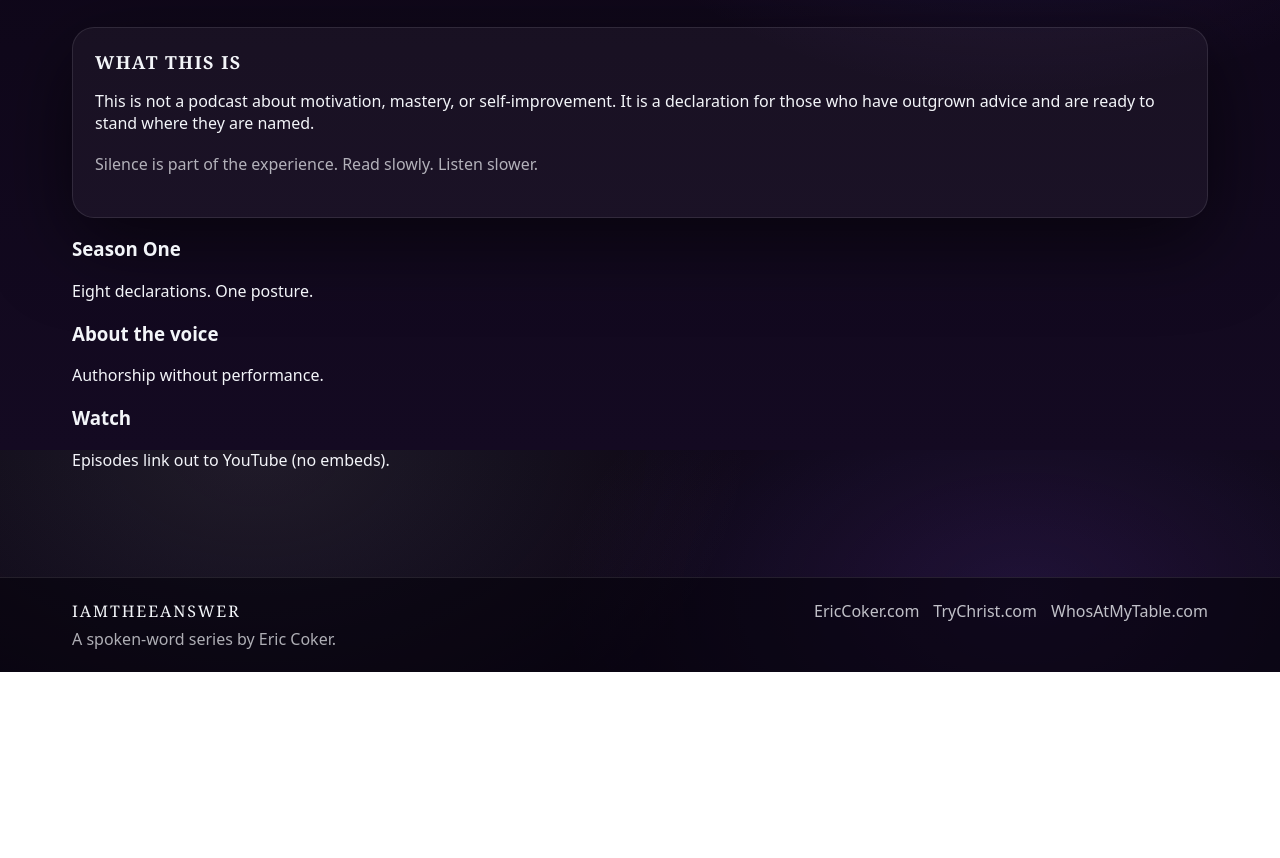
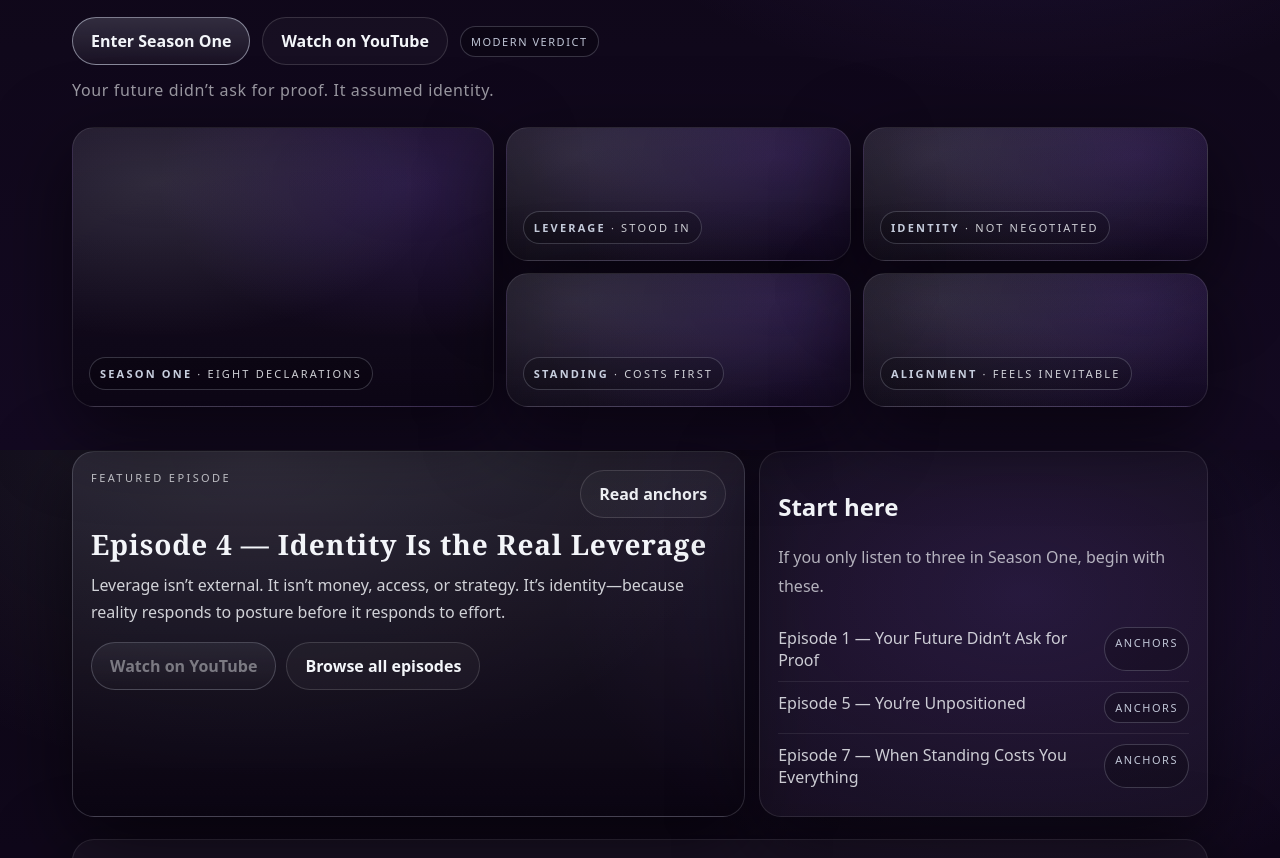
Before and after one commit to cokereric/iamtheeanswer, a plain HTML site: page index.html in a window 1280 px wide. Shown: the part 350-1208 px from the top of the page. Before the commit the page ends 1022 px from the top, so only its background shows below. Drawn offline with Linux system fonts and the light colour scheme.

Commit message:
Update index.html

```diff
--- a/index.html
+++ b/index.html
@@ -19,47 +19,117 @@
     </nav>
   </header>
 
+  <div class="marquee" aria-hidden="true">
+    <div class="marquee-track">
+      <span>Identity</span><span class="steel">Leverage</span><span>Authority</span><span class="steel">Posture</span><span>Standing</span><span class="steel">Verdict</span>
+      <span>Identity</span><span class="steel">Leverage</span><span>Authority</span><span class="steel">Posture</span><span>Standing</span><span class="steel">Verdict</span>
+    </div>
+  </div>
+
   <main class="container">
+    <!-- HERO -->
     <section class="hero">
-      <p class="kicker">A spoken-word declaration on identity, leverage, and authority.</p>
-      <h1 class="title">IAM<span class="thee">THEE</span>ANSWER</h1>
-      <p class="subtitle">Your future didn’t ask for proof.</p>
-      <div class="actions">
+      <p class="kicker">Spoken-word. Cold clarity. No hype.</p>
+      <h1 class="hero-title">IAM<span class="thee">THEE</span>ANSWER</h1>
+      <p class="hero-sub">
+        A podcast that doesn’t motivate you.
+        It names what’s true—until your posture changes.
+      </p>
+
+      <div class="hero-actions">
         <a class="btn primary" href="season1.html">Enter Season One</a>
         <a class="btn ghost" href="watch.html">Watch on YouTube</a>
+        <span class="pill">Modern Verdict</span>
+      </div>
+
+      <div class="hero-note">Your future didn’t ask for proof. It assumed identity.</div>
+
+      <!-- COLLAGE STRIP -->
+      <div class="collage">
+        <div class="tile tall">
+          <div class="stamp"><strong>Season One</strong> · Eight Declarations</div>
+        </div>
+        <div style="display:grid; gap:12px">
+          <div class="tile short">
+            <div class="stamp"><strong>Leverage</strong> · Stood In</div>
+          </div>
+          <div class="tile short">
+            <div class="stamp"><strong>Standing</strong> · Costs First</div>
+          </div>
+        </div>
+        <div style="display:grid; gap:12px">
+          <div class="tile short">
+            <div class="stamp"><strong>Identity</strong> · Not Negotiated</div>
+          </div>
+          <div class="tile short">
+            <div class="stamp"><strong>Alignment</strong> · Feels Inevitable</div>
+          </div>
+        </div>
       </div>
     </section>
 
+    <!-- FEATURED EPISODE -->
+    <section class="featured">
+      <article class="feat-card">
+        <div class="feat-top">
+          <div class="feat-label">Featured Episode</div>
+          <a class="btn ghost" href="season1.html#ep-4">Read anchors</a>
+        </div>
+
+        <h2 class="feat-title">Episode 4 — Identity Is the Real Leverage</h2>
+        <p class="feat-blurb">
+          Leverage isn’t external. It isn’t money, access, or strategy.
+          It’s identity—because reality responds to posture before it responds to effort.
+        </p>
+
+        <div class="feat-actions">
+          <!-- Add your YouTube URL later by replacing # with the real link -->
+          <a class="btn primary disabled" href="#" aria-disabled="true" title="Add the YouTube link later">Watch on YouTube</a>
+          <a class="btn ghost" href="season1.html">Browse all episodes</a>
+        </div>
+      </article>
+
+      <aside class="feat-aside">
+        <h2>Start here</h2>
+        <p class="quiet">
+          If you only listen to three in Season One, begin with these.
+        </p>
+        <ul class="list">
+          <li>
+            <div class="mini">
+              <span>Episode 1 — Your Future Didn’t Ask for Proof</span>
+              <a class="pill" href="season1.html#ep-1">Anchors</a>
+            </div>
+          </li>
+          <li>
+            <div class="mini">
+              <span>Episode 5 — You’re Unpositioned</span>
+              <a class="pill" href="season1.html#ep-5">Anchors</a>
+            </div>
+          </li>
+          <li>
+            <div class="mini">
+              <span>Episode 7 — When Standing Costs You Everything</span>
+              <a class="pill" href="season1.html#ep-7">Anchors</a>
+            </div>
+          </li>
+        </ul>
+      </aside>
+    </section>
+
+    <!-- WHAT THIS IS -->
     <section class="panel">
       <h2>What this is</h2>
-      <p>
-        This is not a podcast about motivation, mastery, or self-improvement.
-        It is a declaration for those who have outgrown advice and are ready to stand
-        where they are named.
+      <p class="quiet">
+        IAMTHEEANSWER is not a show about productivity.
+        It’s a sequence of verdicts—built to remove negotiation, remove delay,
+        and expose the posture your future responds to.
       </p>
-      <p class="quiet">
-        Silence is part of the experience. Read slowly. Listen slower.
-      </p>
-    </section>
-
-    <section class="grid">
-      <a class="card" href="season1.html">
-        <h3>Season One</h3>
-        <p>Eight declarations. One posture.</p>
-      </a>
-      <a class="card" href="about.html">
-        <h3>About the voice</h3>
-        <p>Authorship without performance.</p>
-      </a>
-      <a class="card" href="watch.html">
-        <h3>Watch</h3>
-        <p>Episodes link out to YouTube (no embeds).</p>
-      </a>
     </section>
   </main>
 
   <footer class="site-footer">
-    <div class="container footer-inner">
+    <div class="footer-inner">
       <div>
         <div class="footer-title">IAMTHEEANSWER</div>
         <div class="footer-sub">A spoken-word series by Eric Coker.</div>
```
